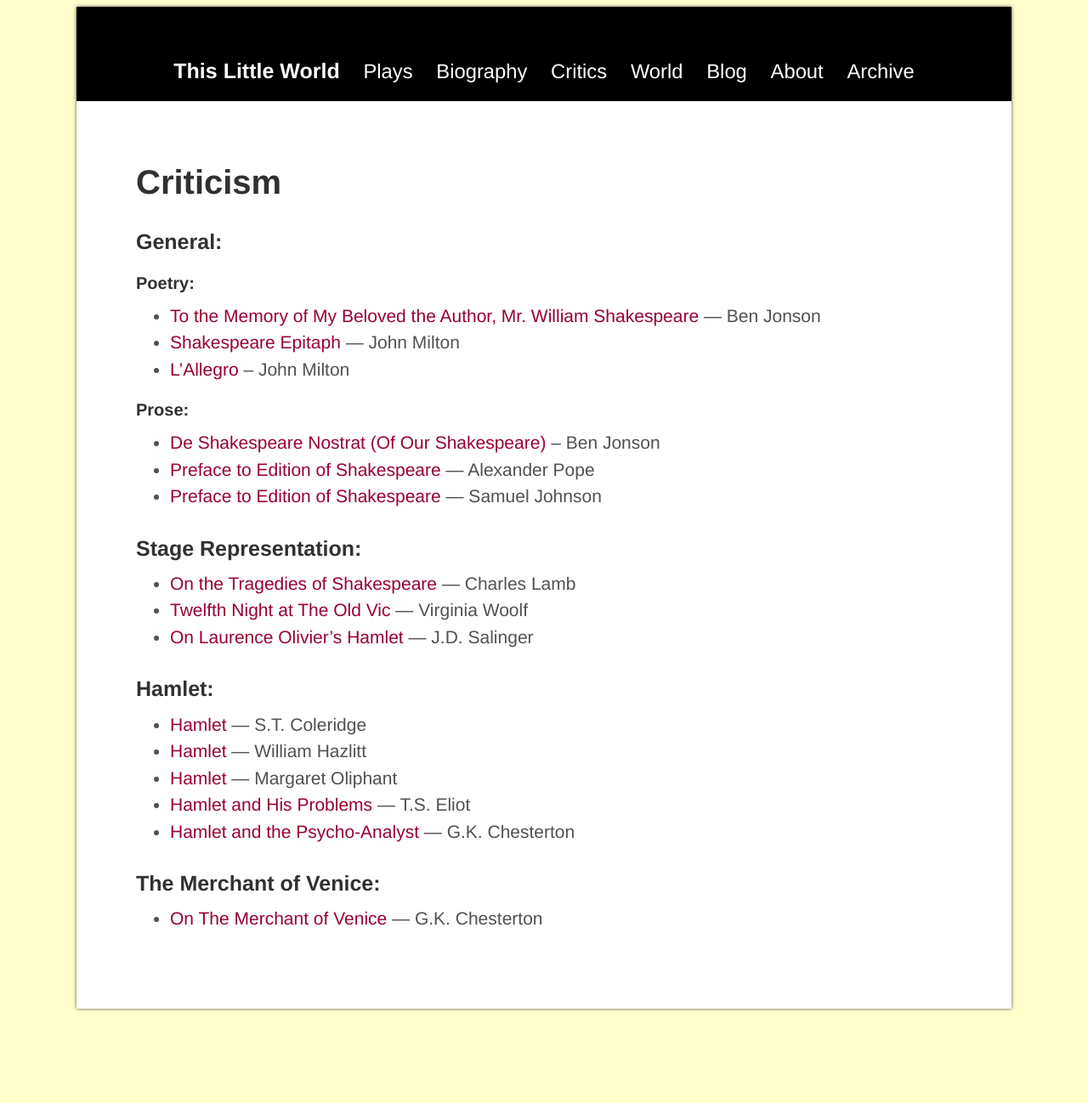
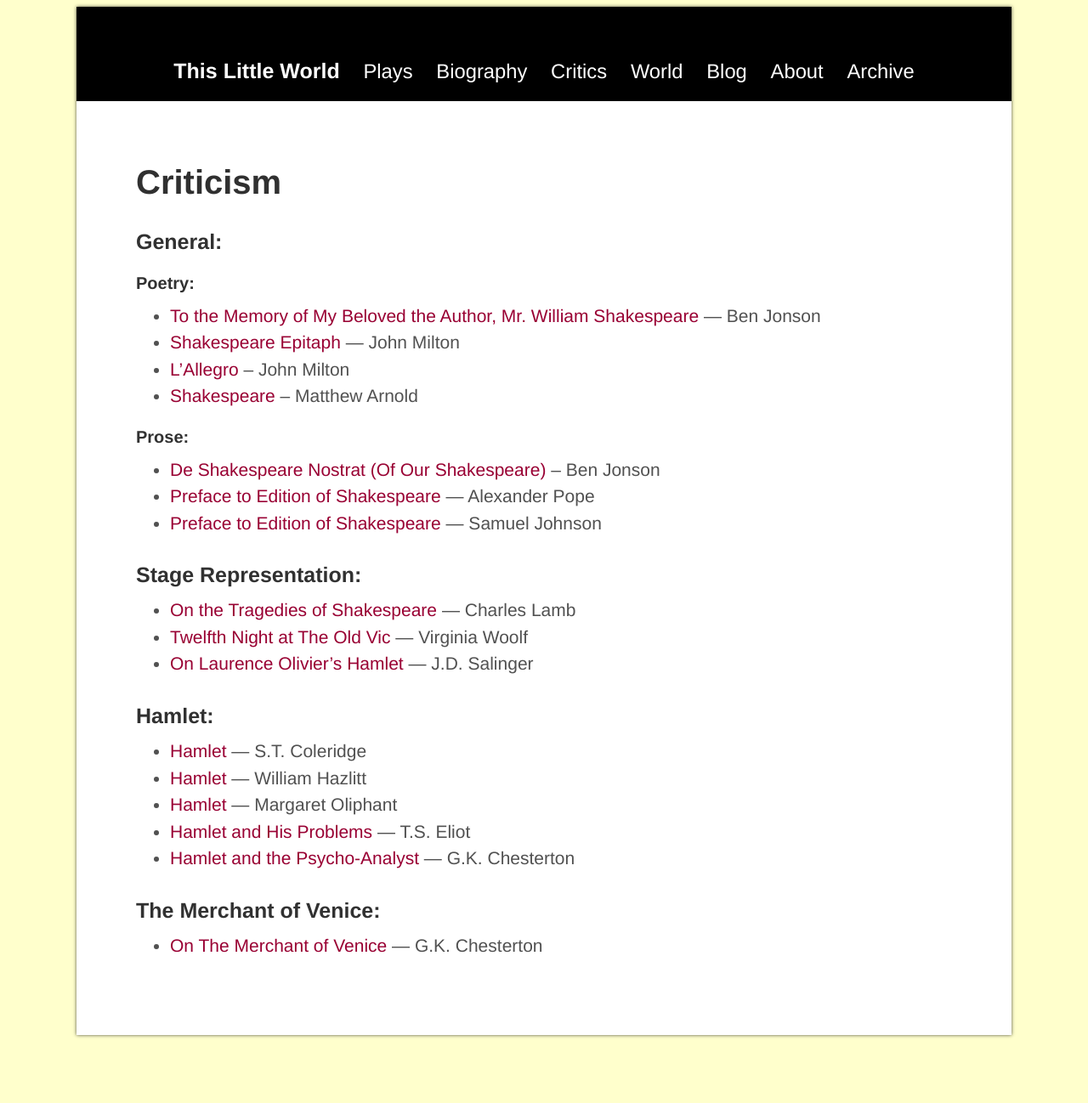
Before and after one commit to ThisLittleWorld/ThisLittleWorld.github.io, a Jekyll site: the page built from pages/critics.md, in a window 1280 px wide. Shown: the whole page at 85% size. Built offline with Jekyll 4.4.1, drawn with Linux system fonts in a browser that asks for light colours; Markdown is read by kramdown in place of the engine named in the settings; before the commit the page ends 1267 px from its top, so only the background shows below that.

Commit message:
Update critics.md

```diff
--- a/pages/critics.md
+++ b/pages/critics.md
@@ -11,6 +11,7 @@ permalink: "/critics/"
 * [To the Memory of My Beloved the Author, Mr. William Shakespeare](/jonson.elegy/) — Ben Jonson
 * [Shakespeare Epitaph](/milton.poem/) — John Milton
 * [L'Allegro](/milton.lallegro/) -- John Milton
+* [Shakespeare](/arnold.shakespeare/) -- Matthew Arnold
 
 ######Prose:
 * [De Shakespeare Nostrat (Of Our Shakespeare)](/jonson.shakespeare/) -- Ben Jonson
```
